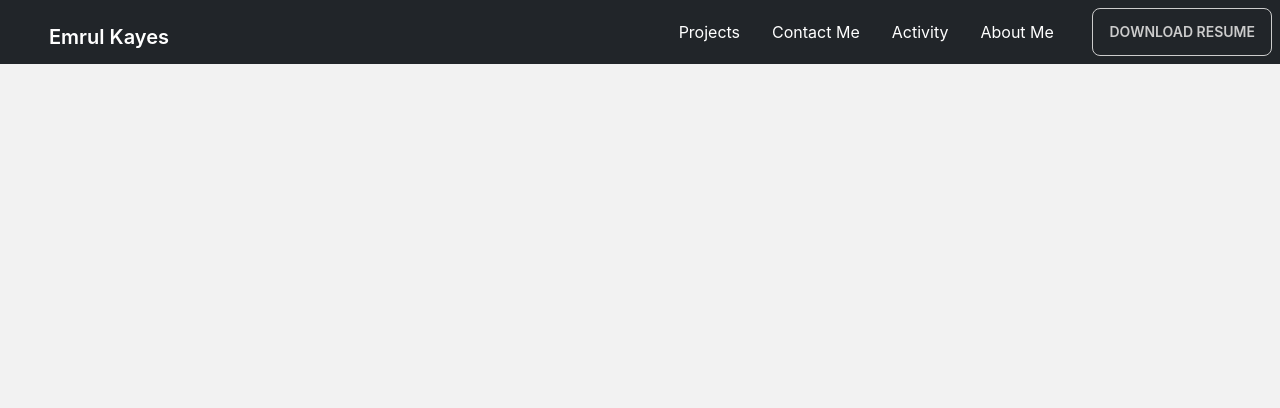
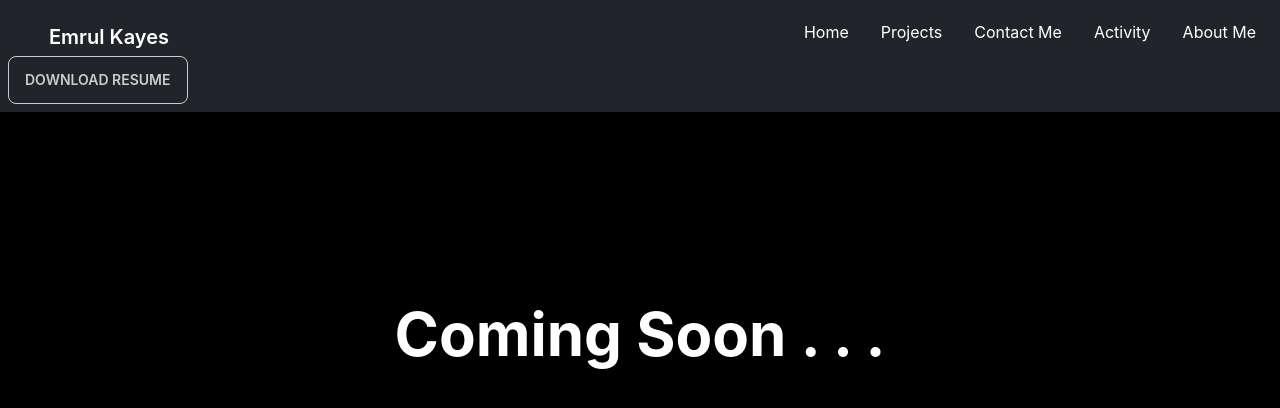
Before and after one commit to its-kayes/Portfolio, a React (Create React App) app: page /activity in a window 1280 px wide. Shown: the top 408 px of the page. Built offline with nearby package versions, Linux system fonts and the light colour scheme.

Commit message:
Hover Add

```diff
--- a/src/App.js
+++ b/src/App.js
@@ -2,6 +2,7 @@ import { Route, Routes } from 'react-router-dom';
 import './App.css';
 import Navbar from './components/Navbar';
 import About from './components/Parts/About';
+import Activity from './components/Parts/Activity';
 import ContactMe from './components/Parts/ContactMe';
 import Project from './components/Parts/Project';
 import Portfolio from './components/Portfolio/Portfolio';
@@ -14,6 +15,7 @@ function App() {
         <Route path='/' element={<Portfolio></Portfolio>}> </Route>
         <Route path='/contact' element={<ContactMe> </ContactMe>}> </Route>
         <Route path='/project' element={<Project> </Project>}> </Route>
+        <Route path='/activity' element={<Activity></Activity>}> </Route>
         <Route  path='about' element={<About> </About>}> </Route>
       </Routes>
     </div>
--- a/src/components/Navbar.js
+++ b/src/components/Navbar.js
@@ -11,7 +11,9 @@ const Navbar = () => {
                         <label tabindex="0" class="btn btn-ghost lg:hidden">
                             <svg xmlns="http://www.w3.org/2000/svg" class="h-5 w-5" fill="none" viewBox="0 0 24 24" stroke="currentColor"><path stroke-linecap="round" stroke-linejoin="round" stroke-width="2" d="M4 6h16M4 12h8m-8 6h16" /></svg>
                         </label>
-                        <ul tabindex="0" class="menu menu-compact dropdown-content mt-3 p-2 shadow bg-base-100 rounded-box w-52">
+                        <ul tabindex="0" class="menu menu-compact dropdown-content mt-3 p-2 shad
+                        ow bg-base-100 rounded-box w-52">
+                            <li> <Link to='/'> Home </Link> </li>
                             <li> <Link to='/project'> Projects </Link> </li>
 
                             {/* <li tabindex="0">
@@ -37,6 +39,7 @@ const Navbar = () => {
                 </div>
                 <div class="navbar-center hidden lg:flex">
                     <ul class="menu menu-horizontal p-0">
+                        <li> <Link to='/'> Home </Link> </li>
                         {/* <li><a>Projects</a></li> */}
                         <li> <Link to='/project'> Projects </Link> </li>
 
--- /dev/null
+++ b/src/components/Parts/Activity.js
@@ -0,0 +1,11 @@
+import React from 'react';
+
+const Activity = () => {
+    return (
+        <div className='bg-black h-screen items-center text-center'>
+            <p className='font-bold text-6xl pt-48 text-white'> Coming Soon . . . </p>
+        </div>
+    );
+};
+
+export default Activity;
--- a/src/components/Portfolio/Portfolio.js
+++ b/src/components/Portfolio/Portfolio.js
@@ -20,9 +20,9 @@ const Portfolio = () => {
 
             <dir className=''>
                 <div className='flex justify-evenly py-20'>
-                    <a target='_blank ' href="https://www.linkedin.com/in/its-kayes/"> <i class="fa-brands fa-linkedin text-8xl text-white"> </i></a>
-                    <a target='_blank' href="https://github.com/its-kayes"> <i class="fa-brands fa-github text-8xl text-white"> </i>  </a>
-                    <a target='_blank' href="https://www.facebook.com/kayes0000000/"> <i class="fa-brands fa-facebook text-8xl text-white"></i> </a>
+                    <a className='hover:blur-sm' target='_blank ' href="https://www.linkedin.com/in/its-kayes/"> <i class="fa-brands fa-linkedin text-8xl text-white"> </i></a>
+                    <a className='hover:blur-sm' target='_blank' href="https://github.com/its-kayes"> <i class="fa-brands fa-github text-8xl text-white"> </i>  </a>
+                    <a className='hover:blur-sm' target='_blank' href="https://www.facebook.com/kayes0000000/"> <i class="fa-brands fa-facebook text-8xl text-white"></i> </a>
 
                     {/* <i class="fa-brands fa-linkedin text-8xl"> </i>
                     <i class="fa-brands fa-facebook text-8xl "> </i> */}
```
